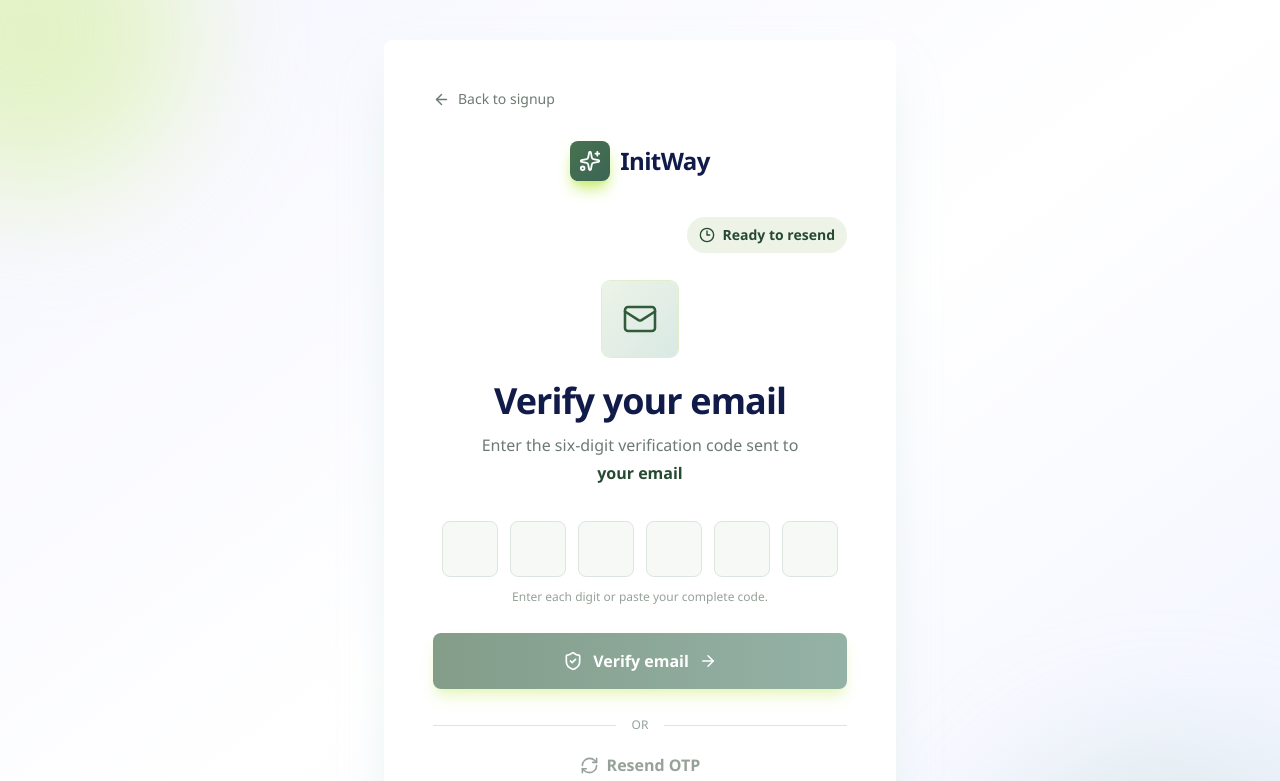
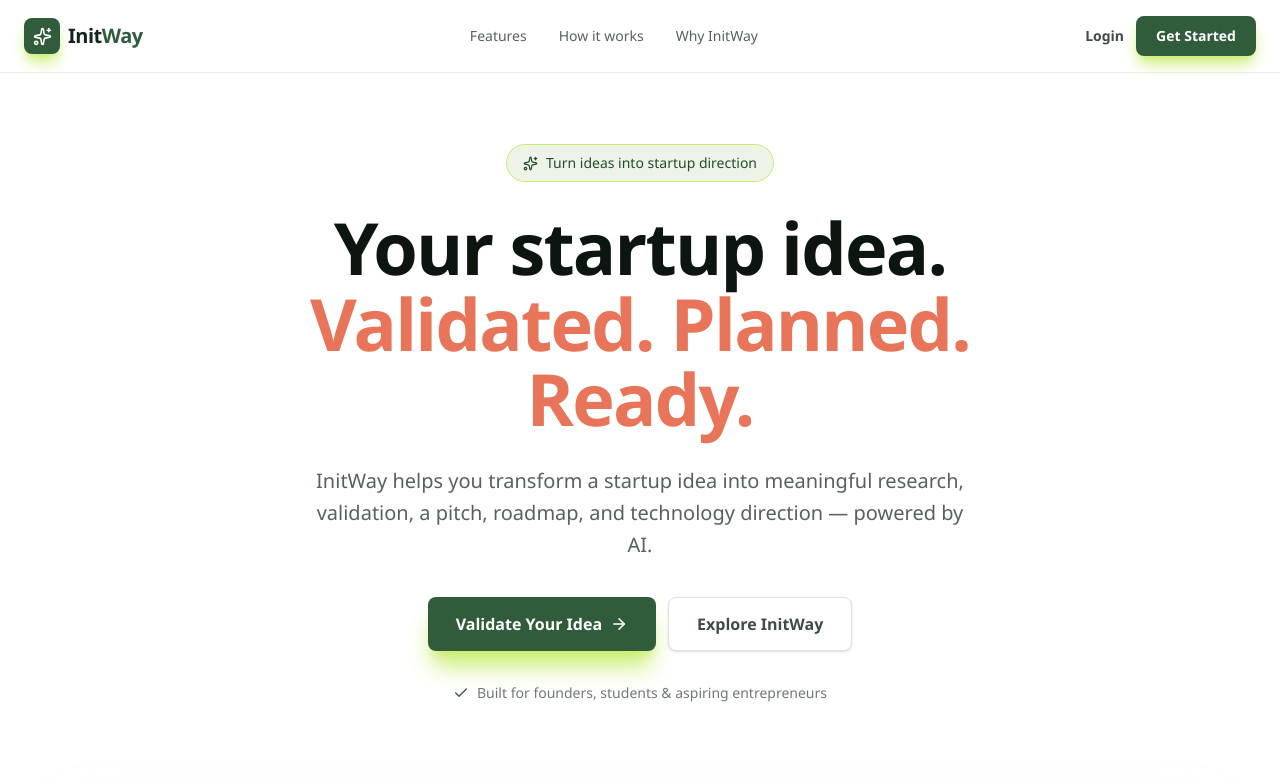
Before and after one commit to Rehman931/initWay, a React (Vite) app in the folder initFront/: page / in a window 1280 px wide. Shown: the top 781 px of the page. Built offline with nearby package versions, Linux system fonts and the light colour scheme; what @react-pdf/renderer would draw is missing.

Commit message:
changes in root app file

```diff
--- a/initFront/src/App.jsx
+++ b/initFront/src/App.jsx
@@ -7,7 +7,7 @@ import { Routes, Route } from "react-router-dom";
 import Login from "./pages/Landing/Login";
 import Signup from "./pages/Landing/Signup";
 import MainPage from "./pages/Landing/MainPage";
-
+import OtpPage from "./pages/Landing/OtpPage";
 // =========================================
 // DASHBOARD
 // =========================================
@@ -53,6 +53,8 @@ const App = () => {
       <Route path="/login" element={<Login />} />
 
       <Route path="/signup" element={<Signup />} />
+
+      <Route path="/verify-otp" element={<OtpPage />} />
 
       {/* =========================================
           DASHBOARD LAYOUT
--- a/initFront/src/main.jsx
+++ b/initFront/src/main.jsx
@@ -1,15 +1,13 @@
 import { StrictMode } from "react";
 import { createRoot } from "react-dom/client";
 import { BrowserRouter } from "react-router-dom";
-import OtpPage from "./pages/Landing/OtpPage.jsx";
 import "./index.css";
 import App from "./App.jsx";
 
 createRoot(document.getElementById("root")).render(
   <StrictMode>
     <BrowserRouter>
-      {/* <App /> */}
-      <OtpPage />
+      <App />
     </BrowserRouter>
   </StrictMode>,
 );
```
